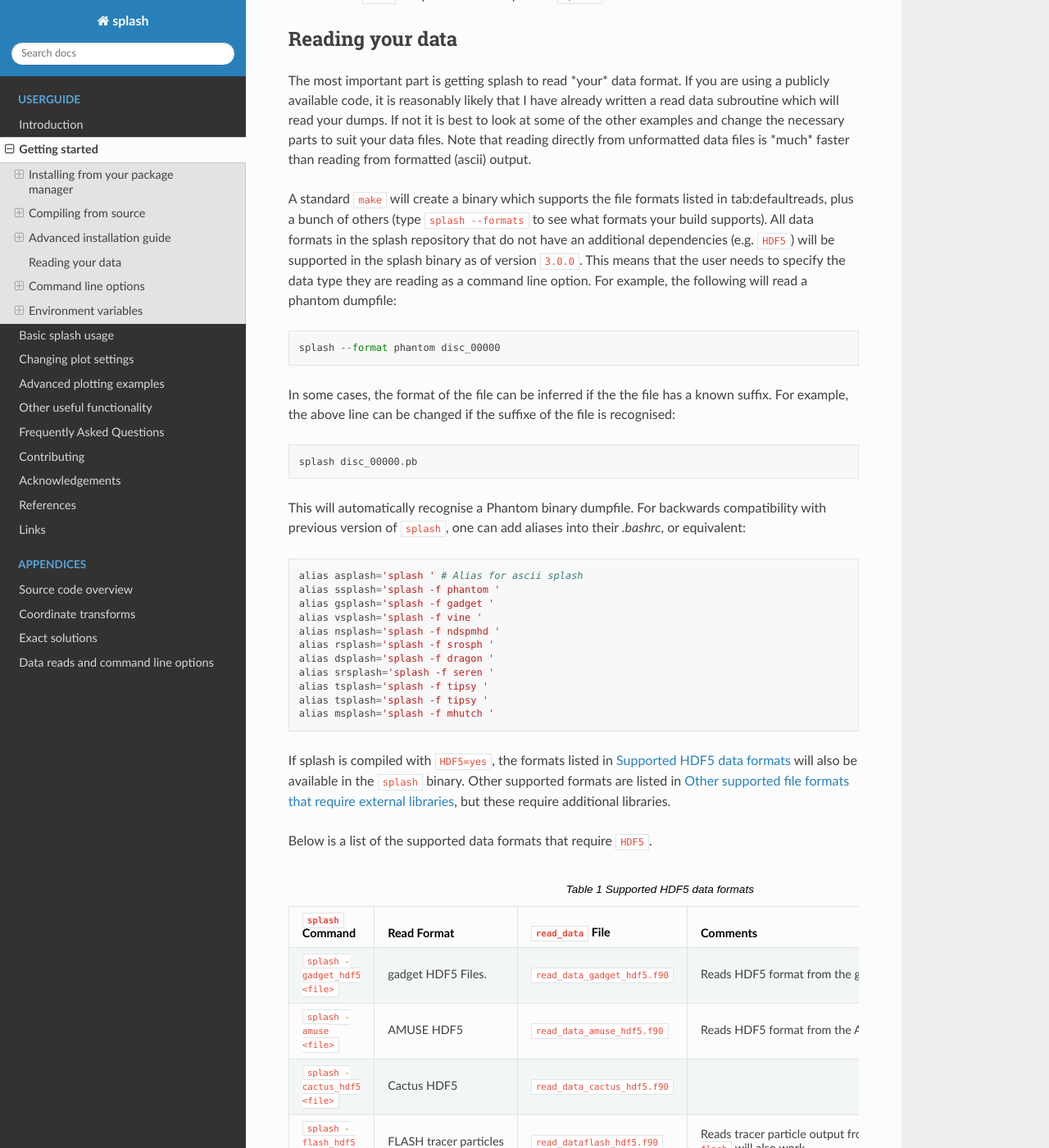
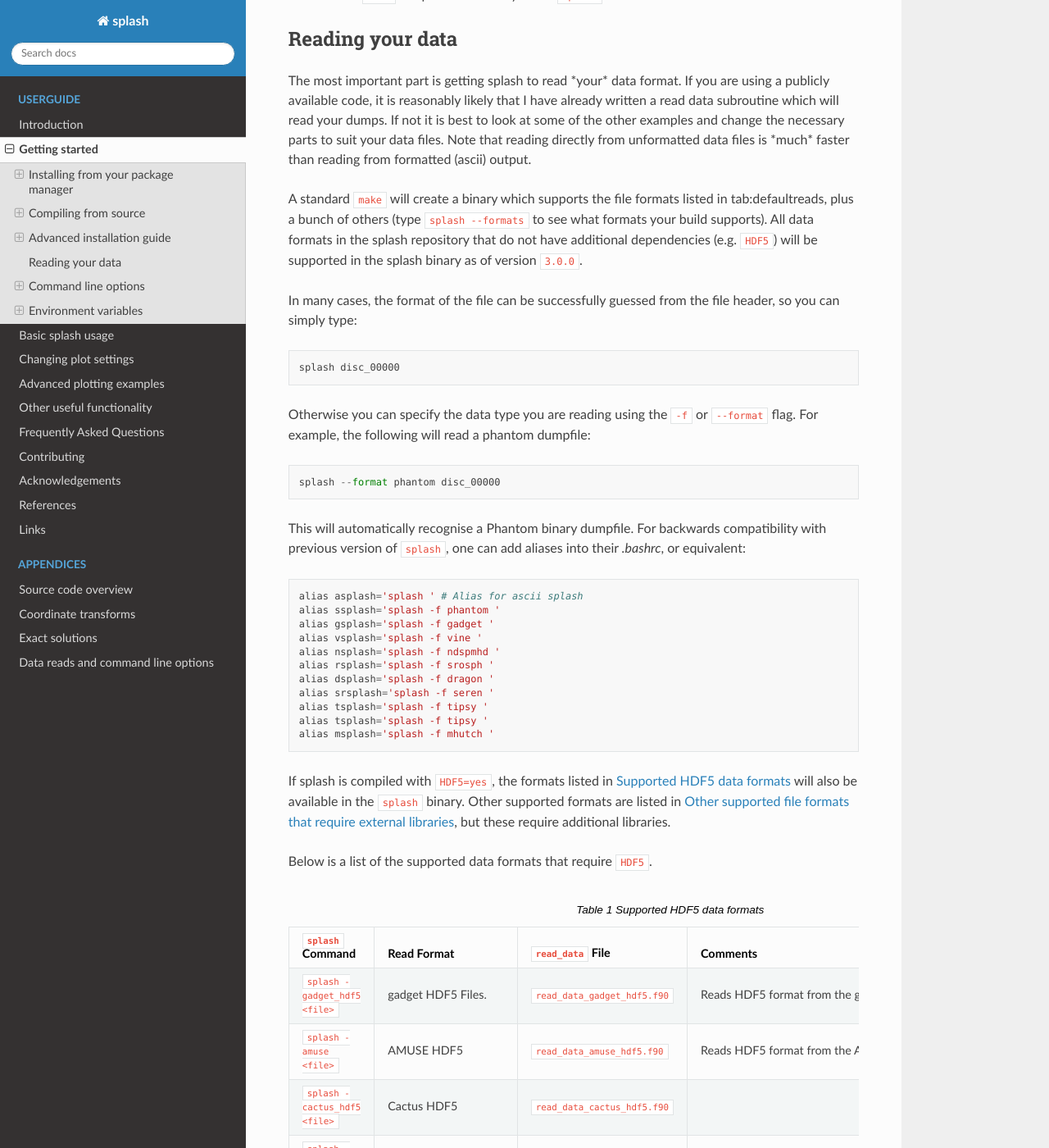
Before and after one commit to danieljprice/splash, a Sphinx documentation site: the page built from docs/getting-started.rst, in a window 1280 px wide and 1400 px high, scrolled down 3558 px. Shown: the whole window at 82% size. Built offline with Sphinx 7.4.7 and the Read the Docs theme 2.0.0, drawn with Linux system fonts in a browser that asks for light colours.

Commit message:
(docs) updated getting started

```diff
--- a/docs/getting-started.rst
+++ b/docs/getting-started.rst
@@ -157,20 +157,17 @@ from formatted (ascii) output.
 
 A standard ``make`` will create a binary which supports the file formats listed in
 :ref:`tab:defaultreads`, plus a bunch of others (type ``splash --formats`` to see what formats your build supports).
-All data formats in the splash repository that do not
-have an additional dependencies (e.g. ``HDF5``) will be
+All data formats in the splash repository that do not have additional dependencies (e.g. ``HDF5``) will be
 supported in the splash binary as of version ``3.0.0``.
-This means that the user needs to specify the data type
-they are reading as a command line option. For example,
+
+In many cases, the format of the file can be successfully guessed from the file header, so you can simply type::
+
+	splash disc_00000
+
+Otherwise you can specify the data type you are reading using the ``-f`` or ``--format`` flag. For example,
 the following will read a phantom dumpfile::
 
 	splash --format phantom disc_00000
-
-In some cases, the format of the file can be inferred if
-the the file has a known suffix. For example, the above line can be changed if the
-suffixe of the file is recognised::
-
-	splash disc_00000.pb
 
 This will automatically recognise a Phantom binary dumpfile. For backwards compatibility with
 previous version of ``splash``, one can add aliases into their `.bashrc`, or equivalent::
@@ -225,9 +222,9 @@ Below is a list of the supported data formats that require ``HDF5``.
    +--------------------------------+------------------------+-------------------------------+-----------------------------------------------------------------------------------------+
    | ``splash`` Command             | Read Format            | ``read_data`` File            |    Comments                                                                             |
    +================================+========================+===============================+=========================================================================================+
-   | ``splash -gadget_hdf5 <file>`` | gadget HDF5 Files.     | ``read_data_gadget_hdf5.f90`` | Reads HDF5 format from the gadget    code.                                              |
+   | ``splash -gadget_hdf5 <file>`` | gadget HDF5 Files.     | ``read_data_gadget_hdf5.f90`` | Reads HDF5 format from the gadget code (automatically recognised)                       |
    +--------------------------------+------------------------+-------------------------------+-----------------------------------------------------------------------------------------+
-   | ``splash -amuse <file>``       | AMUSE HDF5             | ``read_data_amuse_hdf5.f90``  | Reads HDF5 format from the AMUSE    framework.                                          |
+   | ``splash -amuse <file>``       | AMUSE HDF5             | ``read_data_amuse_hdf5.f90``  | Reads HDF5 format from the AMUSE framework.                                             |
    +--------------------------------+------------------------+-------------------------------+-----------------------------------------------------------------------------------------+
    | ``splash -cactus_hdf5 <file>`` | Cactus HDF5            | ``read_data_cactus_hdf5.f90`` |                                                                                         |
    +--------------------------------+------------------------+-------------------------------+-----------------------------------------------------------------------------------------+
@@ -241,8 +238,7 @@ For example::
 
 	splash -gadget dump_000.h5
 
-will recognise that the file ``dump_000.h5`` is in the ``HDF5`` format,
-and will automatically select the correct ``read_data`` routine.
+will recognise that the file ``dump_000.h5`` is in the ``HDF5`` format, and will automatically select the correct ``read_data`` routine.
 
 Below is a list of other formats supported, but have additional library requirements.
 
@@ -479,7 +475,7 @@ with ASPLASH, e.g.::
 GADGET data read
 ~~~~~~~~~~~~~~~~~
 
-For the GADGET read (``splash -f gadget``) the options are:
+For the GADGET read (``splash -f gadget`` or just ``splash``) the options are:
 
 +-----------------------------------+-----------------------------------+
 | ``--format=2``                    | if set = 2, reads the block       |
```
